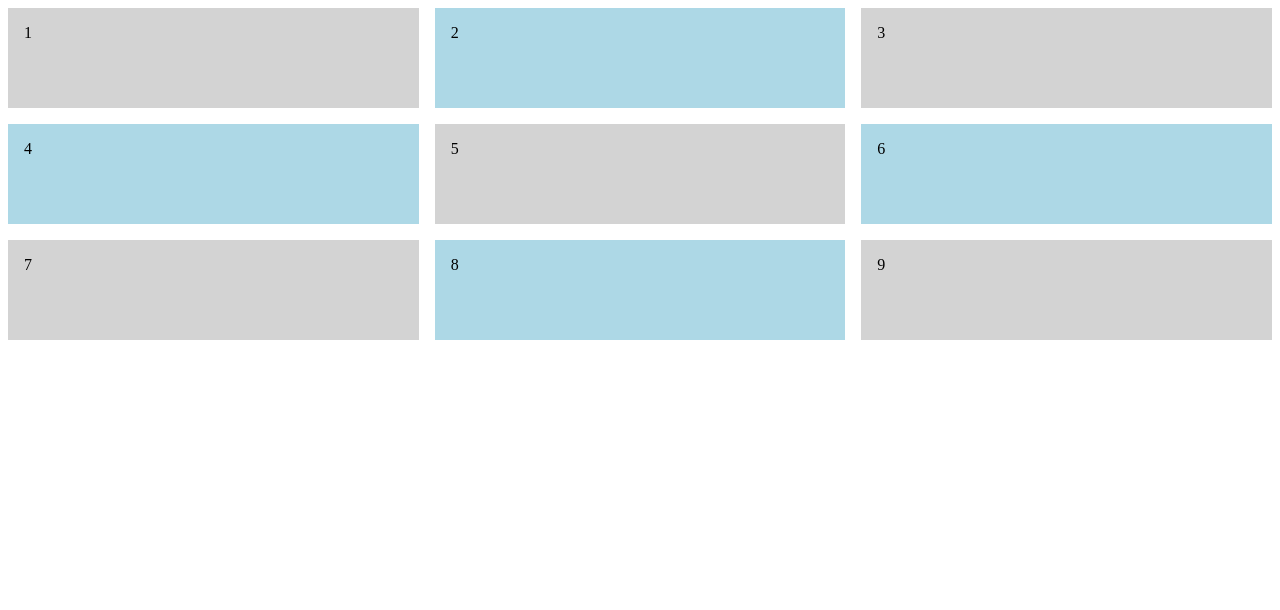
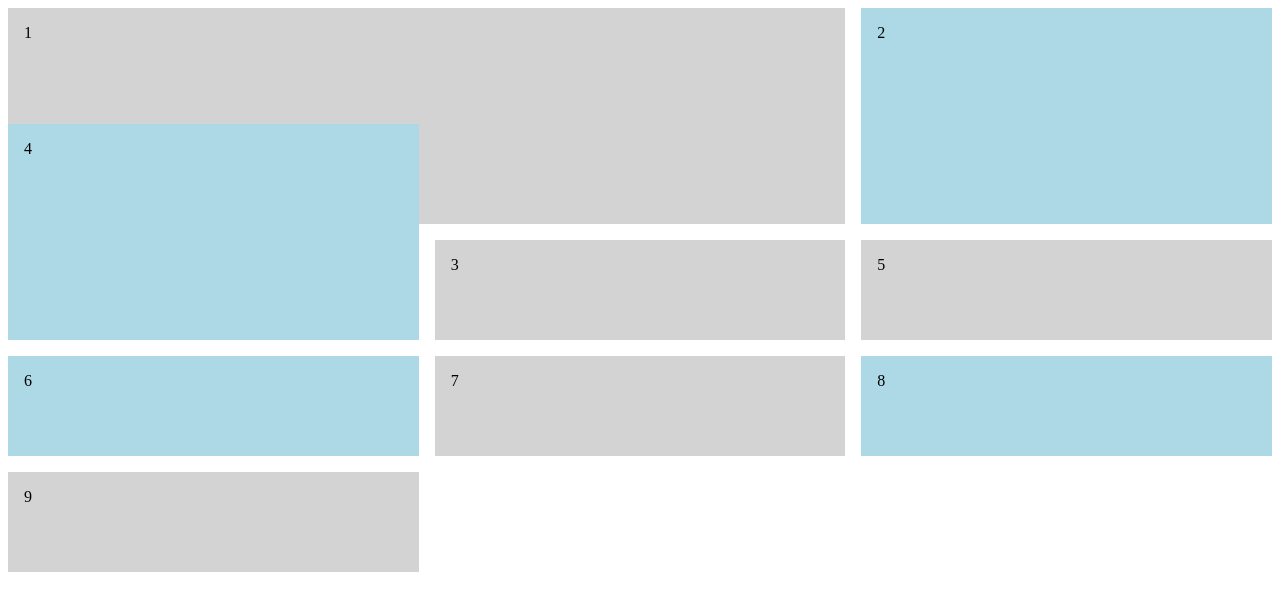
Before and after one commit to davemeneses/flexbox-grid-review, a plain HTML site: page grid.html in a window 1280 px wide. Drawn offline with Linux system fonts and the light colour scheme.

```diff
--- a/flexbox.css
+++ b/flexbox.css
@@ -31,7 +31,6 @@
   border: 2px solid black;
   background-color: lightgrey;
 }
-
 .item1 {
   min-height: 100px;
   /* flex-shrink: 0; */
--- a/grid.html
+++ b/grid.html
@@ -28,17 +28,18 @@
     .box1{
         /* grid-column: span 2; */
         /* grid-row: span 2; */
-        /* grid-column: 1/3; */
-        /* grid-row: 1/3; */
+        /* this specifically tells it what cells to go across */
+        grid-column: 1/3;
+        grid-row: 1/3;
     }
 
     .box2{
-        /* grid-row: 1/3;  */
+        grid-row: 1/3;
     }
     .box4{
         /* grid-column: span 2; */
-        /* grid-row: 2/4; */
-        /* grid-column: 1/2; */
+        grid-row: 2/4;
+        grid-column: 1/2;
 
     }
     .box5{
```
Also changed, not shown: 1 other file.
